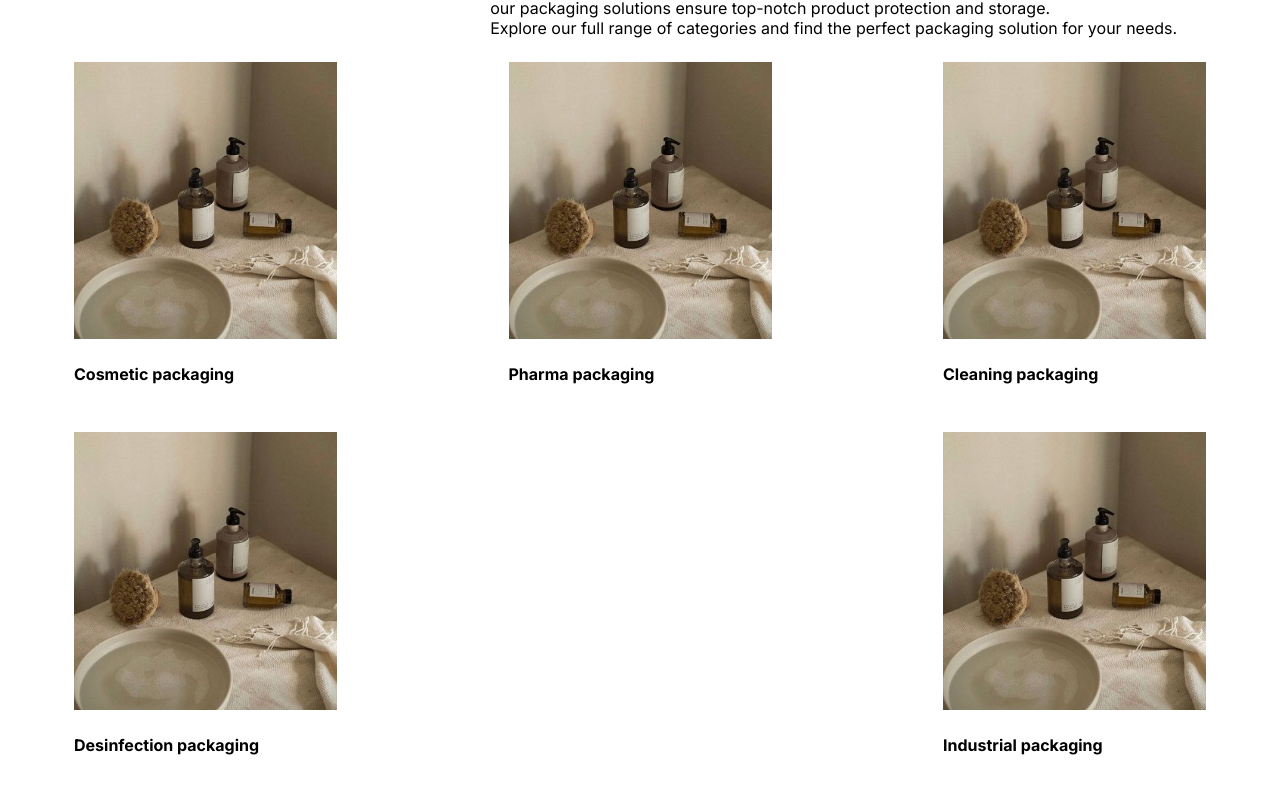
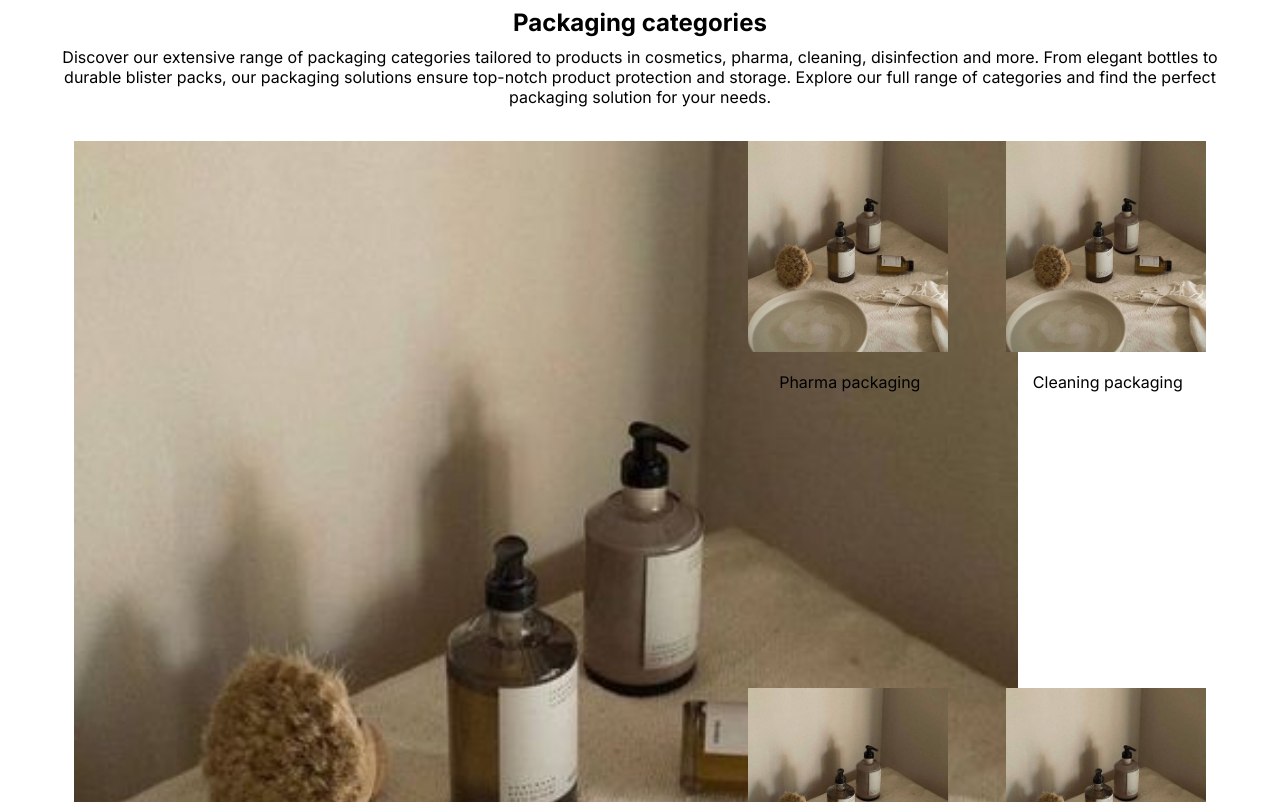
Before and after one commit to daniela0111/catalog, a Next.js app in the folder packwise/: page / in a window 1280 px wide. Shown: the part 738-1540 px from the top of the page. Built offline with nearby package versions, Linux system fonts and the light colour scheme.

Commit message:
grid and its css

```diff
--- a/packwise/src/components/PackagingCategories.tsx
+++ b/packwise/src/components/PackagingCategories.tsx
@@ -21,9 +21,9 @@ const PackagingCategories = () => {
   return (
     <div className={styles.categoriesContainer}>
       <h2>Packaging categories</h2>
-      <p>Discover our extensive range of packaging categories tailored to products in<br></br>
-      cosmetics, pharma, cleaning, disinfection and more. From elegant bottles to durable blister packs,<br></br>
-      our packaging solutions ensure top-notch product protection and storage.<br></br>
+      <p>Discover our extensive range of packaging categories tailored to products in
+      cosmetics, pharma, cleaning, disinfection and more. From elegant bottles to durable blister packs,
+      our packaging solutions ensure top-notch product protection and storage.
       Explore our full range of categories and find the perfect packaging solution for your needs.</p>
       {categories.map((category, index) => (
         <a key={category.name} href={category.link} className={styles.category} >
--- a/packwise/src/components/packagingcategories.module.css
+++ b/packwise/src/components/packagingcategories.module.css
@@ -1,36 +1,10 @@
-.categoriesContainer {
-    display: flex;
-    justify-content: space-between;
-    flex-wrap: wrap;
-    position: relative;
-    z-index: 1;
-    padding: 50px;
-    padding-top: 40rem;
-  }
 
   .category {
-    width: calc(25% - 1rem); /* Adjust width as needed */
+    width: calc(25% - 200%); /* Adjust width as needed */
     margin: 0.5rem;
     padding: 1rem;
     text-align: left;
-    border-radius: 4px;
     transition: all 0.2s ease-in-out;
-  }
-
-  .category:nth-child(-n + 4) { /* first row */
-    flex-basis: 25%; /* set width to 25% for each item in the first row */
-  }
-
-  .category:nth-child(n + 5) { /* second row */
-    flex-basis: 25%; /* set width to 25% for each item in the second row */
-  }
-
-  .flexRow {
-    flex-direction: row;
-  }
-
-  .flexColumn {
-    flex-direction: column;
   }
 
   .category:hover {
@@ -39,27 +13,68 @@
   }
 
   .category img {
-    width: 100%;
+    width: 200px;
     height: auto;
     margin-bottom: 1rem;
   }
 
-  .category p {
-    margin-top: 5px;
-    font-weight: bold;
-    margin-bottom: 0;
+  .categoriesContainer {
+    position: relative;
+    z-index: 1;
+    padding-top: 40rem;
+    display: grid;
+    grid-template-columns: (4, 1fr);
+    grid-template-rows: (20px, 40px, 1fr, 1fr); /* Adjust row heights as needed */
+    gap: 10px;
+    margin: 50px;
   }
 
   .categoriesContainer h2 {
     text-align: center;
+    grid-column-start: 1;
+    grid-column-end: 5;
+    grid-row: 1;
+  }
+  .categoriesContainer p {
+    text-align: center;
+    grid-column-start: 1;
+    grid-column-end: 5;
+    grid-row: 2;
   }
 
-  .categoriesContainer {
-    display: flex;
-    justify-content: space-between;
-    flex-wrap: wrap;
-    position: relative;
-    z-index: 1;
-    padding: 50px;
-    padding-top: 40rem;
+  .category[href="/kosmetik"] {
+    grid-column-start: 1;
+    grid-column-end: 2;
+    grid-row-start: 3;
+    grid-row-end: 5;
+    width: 250%;
   }
+
+  .category[href="/pharma"] {
+    grid-row: 3;
+    grid-column: 3;
+    width: 95%
+  }
+
+  .category[href="/rengoring"] {
+    grid-row: 3;
+    grid-column: 4;
+    width: 95%
+  }
+
+  .category[href="/desinfektion"] {
+    grid-row: 4;
+    grid-column: 3;
+    width: 95%
+  }
+
+  .category[href="/industri"] {
+    grid-row: 4;
+    grid-column: 4;
+    width: 95%
+  }
+
+  .category[href="/kosmetik"] img {
+    width: 100%;
+    height: 100%;
+  }
```
